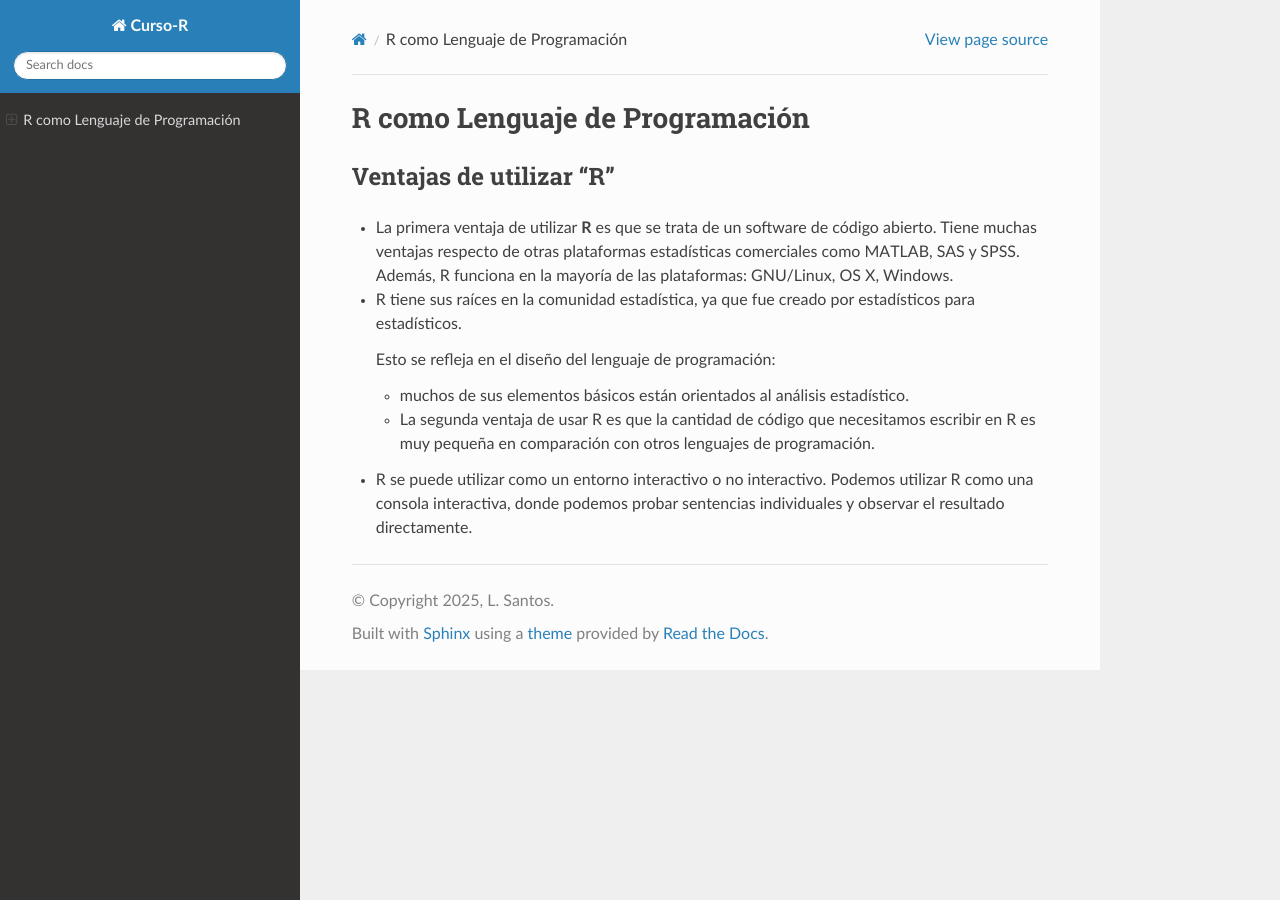
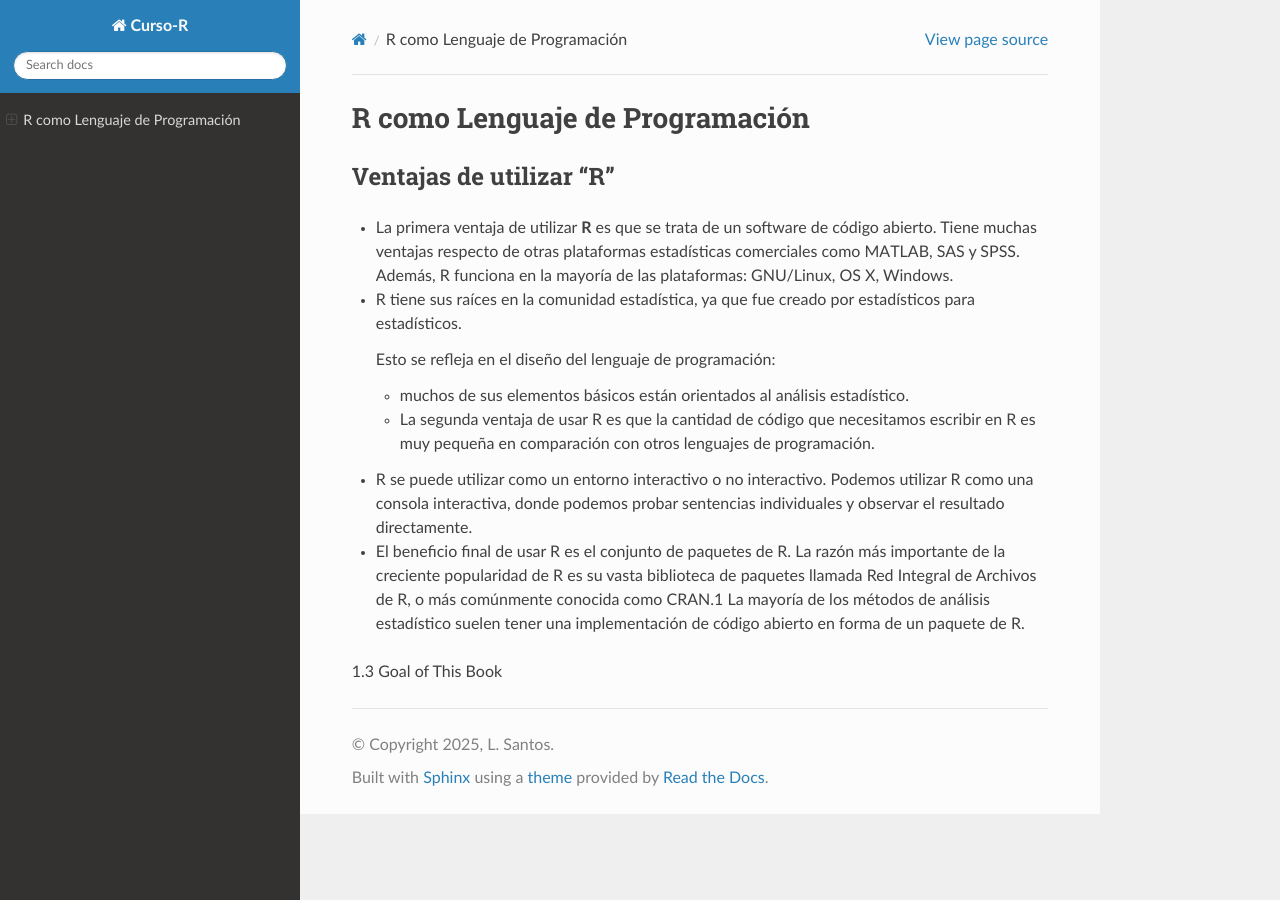
Before and after one commit to matecom57/santosg57-curso-r, a Sphinx documentation site: the page built from docs/source/Clase-03/clase-03.rst, in a window 1280 px wide. Built offline with Sphinx 7.4.7 and the Read the Docs theme 3.1.0, drawn with Linux system fonts in a browser that asks for light colours.

Commit message:
Test comité

```diff
--- a/docs/source/Clase-03/clase-03.rst
+++ b/docs/source/Clase-03/clase-03.rst
@@ -15,3 +15,8 @@ Ventajas de utilizar "R"
   * La segunda ventaja de usar R es que la cantidad de código que necesitamos escribir en R es muy pequeña en comparación con otros lenguajes de programación.
 
 - R se puede utilizar como un entorno interactivo o no interactivo. Podemos utilizar R como una consola interactiva, donde podemos probar sentencias individuales y observar el resultado directamente.
+
+- El beneficio final de usar R es el conjunto de paquetes de R. La razón más importante de la creciente popularidad de R es su vasta biblioteca de paquetes llamada Red Integral de Archivos de R, o más comúnmente conocida como CRAN.1 La mayoría de los métodos de análisis estadístico suelen tener una implementación de código abierto en forma de un paquete de R.
+
+
+1.3 Goal of This Book
```
